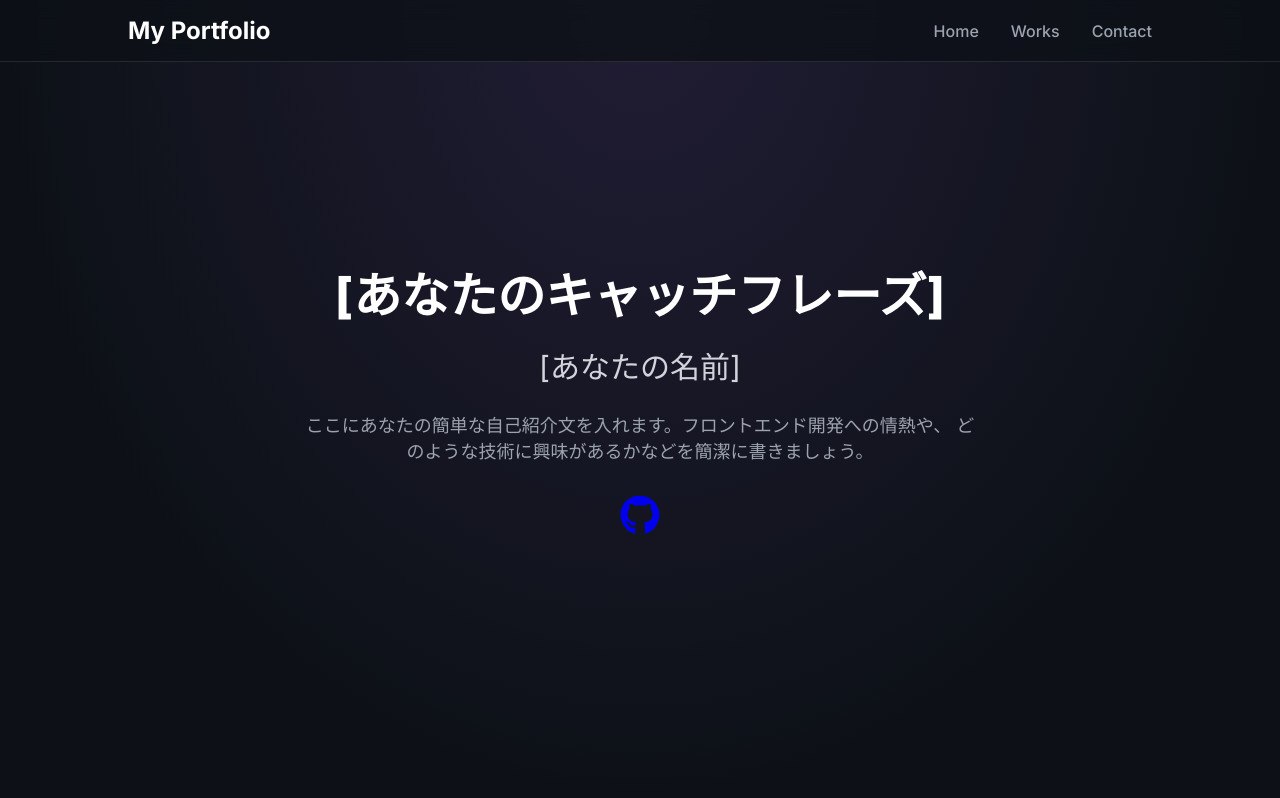
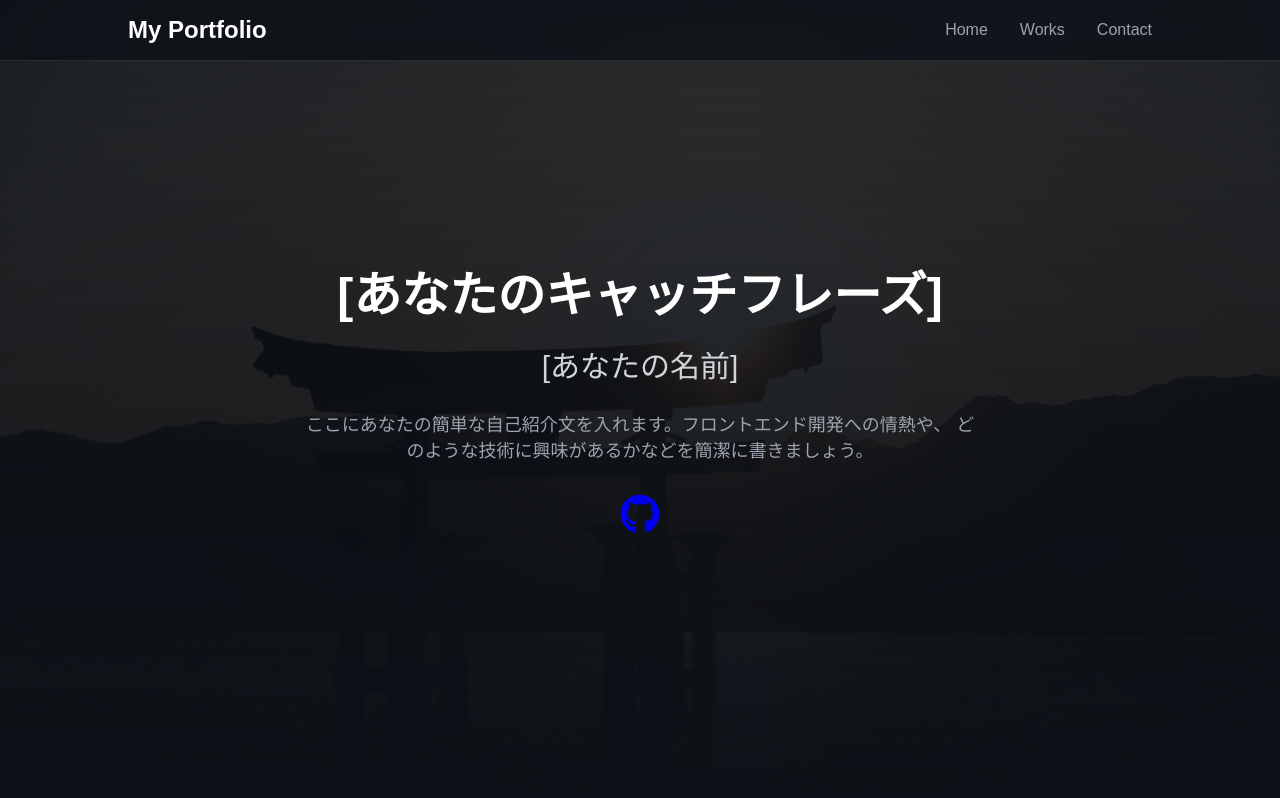
Before and after one commit to yuuto0816/profile-site, a Next.js app: page / in a window 1280 px wide. Shown: the top 798 px of the page. Built offline with nearby package versions, Linux system fonts and the light colour scheme.

Commit message:
style: サイト全体に背景画像とオーバーレイを適用

```diff
--- a/src/app/globals.css
+++ b/src/app/globals.css
@@ -11,8 +11,15 @@ body,
 
 body {
   color: white;
-  /* 単色の黒から、深みのあるグラデ-ションに変更 */
-  background-color: #0d1117; /* グラデーションが効かないブラウザ用の背景色 */
-  background-image: radial-gradient(ellipse at top, #211d35, #0d1117 70%);
-  background-attachment: fixed; /* スクロールしてもグラデーションが動かないようにする */
+  background-color: #0d1117;
+
+  /* url()の中のパスを修正します */
+  background-image:
+    linear-gradient(rgba(13, 17, 23, 0.85), rgba(13, 17, 23, 1)),
+    url('/images/background.jpg'); /* ← '/background.jpg' から '/images/background.jpg' に変更 */
+
+  background-size: cover;
+  background-position: center center;
+  background-repeat: no-repeat;
+  background-attachment: fixed;
 }
--- a/src/app/layout.tsx
+++ b/src/app/layout.tsx
@@ -1,11 +1,14 @@
 import type { Metadata } from "next";
-import { Inter } from "next/font/google";
+import { Noto_Serif_JP } from "next/font/google";
+import AppWrapper from "@/components/AppWrapper"; // 作成したAppWrapperをインポート
 import "./globals.css";
-import Header from "@/components/Header"; // Headerをインポート
-import Footer from "@/components/Footer"; // Footerをインポート
 
-const inter = Inter({ subsets: ["latin"] });
+const notoSerif = Noto_Serif_JP({
+  subsets: ["latin"],
+  weight: ["400", "700"],
+});
 
+// メタ情報を復活させます！
 export const metadata: Metadata = {
   title: "My Portfolio",
   description: "A portfolio site created with Next.js",
@@ -17,15 +20,10 @@ export default function RootLayout({
   children: React.ReactNode;
 }>) {
   return (
-    <html lang="ja">
-      <body className={inter.className}>
-        <div className="flex flex-col min-h-screen">
-          <Header /> {/* Headerをここに配置 */}
-          <main className="flex-grow">
-            {children} {/* ここに各ページの中身が表示される */}
-          </main>
-          <Footer /> {/* Footerをここに配置 */}
-        </div>
+    <html lang="ja" className={notoSerif.className}>
+      <body>
+        {/* AppWrapperでchildrenを囲む */}
+        <AppWrapper>{children}</AppWrapper>
       </body>
     </html>
   );
```
Also changed, not shown: public/images/background.jpg (added).
